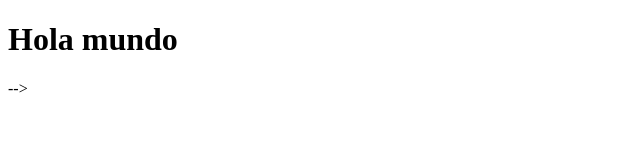
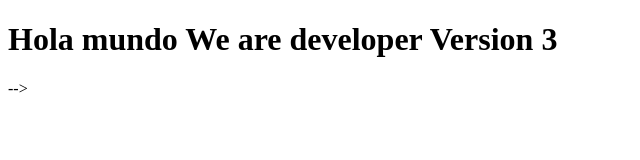
Before and after one commit to kevinnasterian/Tercera-Prueba-Microverse, a plain HTML site: page index.html in a window 1280 px wide. Shown: the whole page, without its empty margins (0-640 px from the left). Drawn offline with Linux system fonts and the light colour scheme.

Commit message:
Commit changes

```diff
--- a/index.html
+++ b/index.html
@@ -9,7 +9,7 @@
   <body>
     <script src="https://cdn.freecodecamp.org/testable-projects-fcc/v1/bundle.js"></script>
 
-<h1>Hola mundo</h1>
+<h1>Hola mundo We are developer Version 3</h1>
 
     -->
     <script  src="js/index.js"></script>
```
